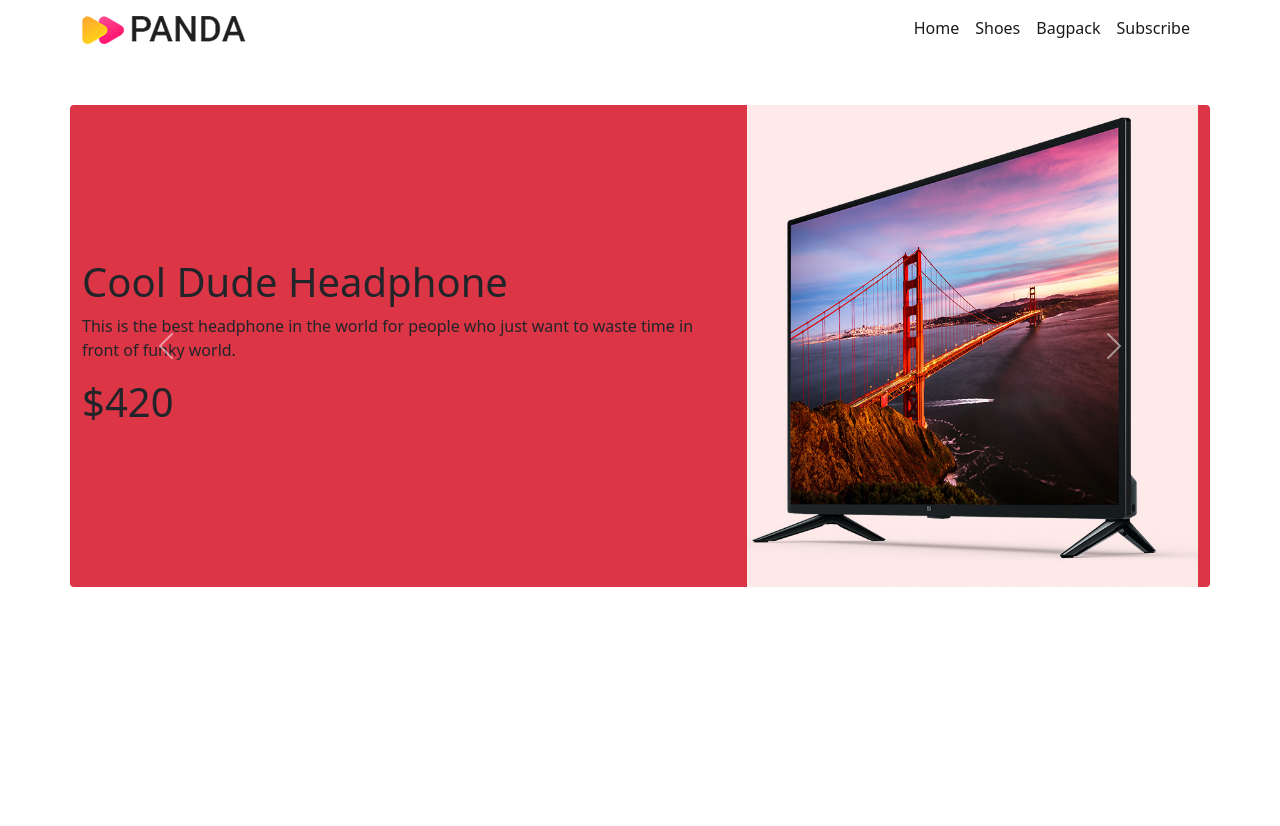
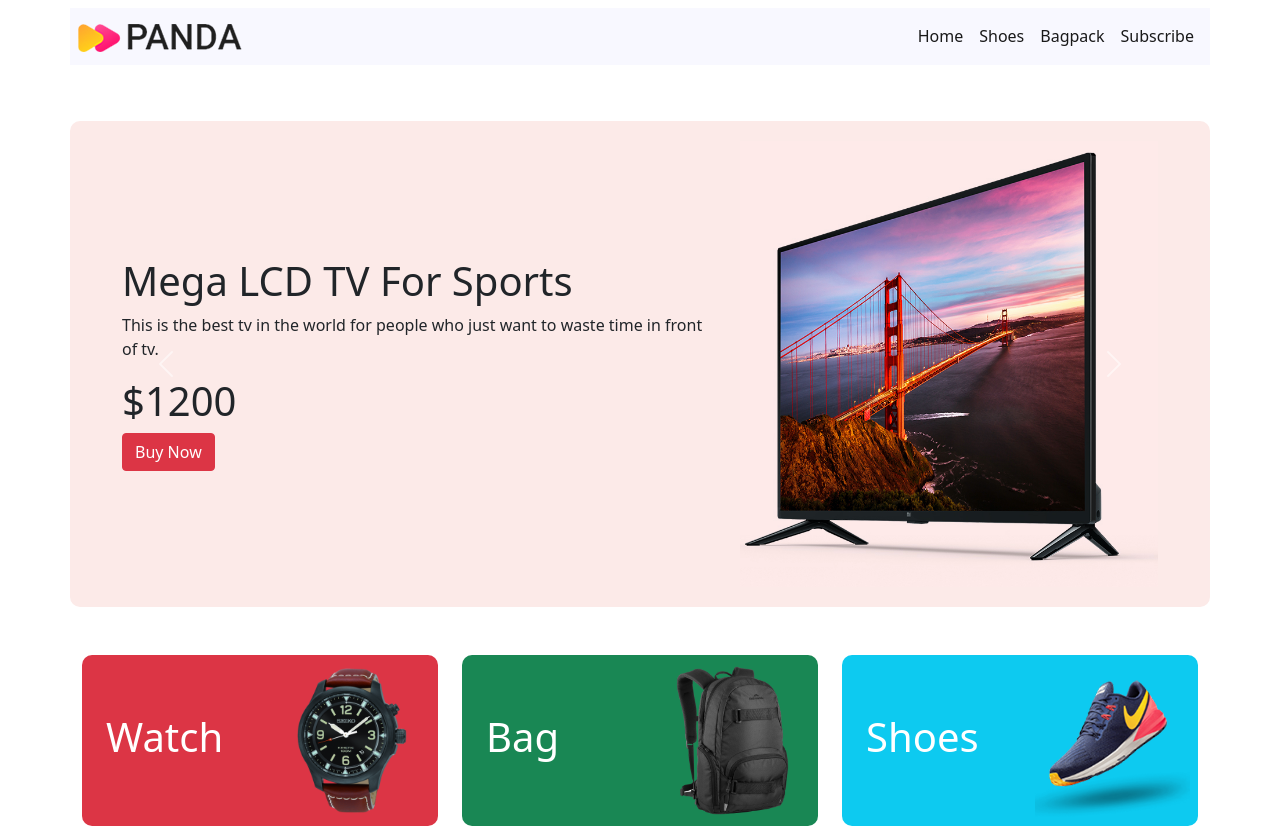
Before and after one commit to almaskhanzz/panda-commerce-bootstrap, a plain HTML site: page index.html in a window 1280 px wide. Both pictures are taken after a click on the link 164 px from the left and 28 px from the top of the page. Before the commit the page ends 800 px from the top, so only its background shows below. Drawn offline with Linux system fonts and the light colour scheme.

Commit message:
Category section updated

```diff
--- a/index.html
+++ b/index.html
@@ -15,7 +15,7 @@
 <body>
     <header>
         <nav class="navbar navbar-expand-lg navbar-light">
-            <div class="container">
+            <div class="container navbar-color p-lg-2">
                 <a class="navbar-brand" href="#">
                     <img src="images/logo.png" alt="" width="" height="">
                 </a>
@@ -42,7 +42,7 @@
                 </div>
             </div>
         </nav>
-        <section class="container mt-lg-5 bg-danger rounded">
+        <section class="container mt-lg-5 bg-slide">
             <div id="carouselExampleControls" class="carousel slide" data-bs-ride="carousel">
                 <div class="carousel-inner">
                     <div class="carousel-item active">
@@ -53,6 +53,7 @@
                                     front of funky world.
                                 </p>
                                 <h1>$420</h1>
+                                <a class="btn btn-danger" href="">Buy Now</a>
                             </div>
                             <div class="col-lg-5">
                                 <img src="images/banner-images/headphone.png" class="d-block w-100" alt="...">
@@ -62,11 +63,14 @@
                     <div class="carousel-item">
                         <div class="row d-flex align-items-center justify-content-center">
                             <div class="col-lg-7">
-                                <h1>Cool Dude Headphone</h1>
-                                <p>This is the best headphone in the world for people who just want to waste time in
-                                    front of funky world.
+                                <h1>Mega LCD TV For Sports
+                                </h1>
+                                <p>
+                                    This is the best tv in the world for people who just want to waste time in front of
+                                    tv.
                                 </p>
-                                <h1>$420</h1>
+                                <h1>$1200</h1>
+                                <a class="btn btn-danger" href="">Buy Now</a>
                             </div>
                             <div class="col-lg-5">
                                 <img src="images/banner-images/tv.png" class="d-block w-100" alt="...">
@@ -76,11 +80,13 @@
                     <div class="carousel-item">
                         <div class="row d-flex align-items-center justify-content-center">
                             <div class="col-lg-7">
-                                <h1>Cool Dude Headphone</h1>
-                                <p>This is the best headphone in the world for people who just want to waste time in
-                                    front of funky world.
+                                <h1>X-Box for your living room
+                                </h1>
+                                <p>This is the best x-box in the world for people who just want to waste time in front
+                                    of fake sports.
                                 </p>
-                                <h1>$420</h1>
+                                <h1>$600</h1>
+                                <a class="btn btn-danger" href="">Buy Now</a>
                             </div>
                             <div class="col-lg-5">
                                 <img src="images/banner-images/xbox.png" class="d-block w-100" alt="...">
@@ -101,8 +107,30 @@
             </div>
         </section>
     </header>
-    <main>
-
+    <!-- Main Section -->
+    <main class="mt-lg-5 mt-md-5 mt-4">
+        <section class="container">
+            <div class="row g-lg-4 g-md-3 g-2">
+                <div class="col-lg-4 col-md-6 col-12">
+                    <div class="bg-danger d-flex justify-content-between align-items-center ps-lg-4 p-lg-2 category">
+                        <h1 class="text-white">Watch</h1>
+                        <img src="images/categories/watch.png" alt="">
+                    </div>
+                </div>
+                <div class="col-lg-4 col-md-6 col-12">
+                    <div class="bg-success d-flex justify-content-between align-items-center ps-lg-4 p-lg-2 category">
+                        <h1 class="text-white">Bag</h1>
+                        <img src="images/categories/bag.png" alt="">
+                    </div>
+                </div>
+                <div class="col-lg-4 col-md-6 col-12">
+                    <div class="bg-info d-flex justify-content-between align-items-center ps-lg-4 p-lg-2 category">
+                        <h1 class="text-white">Shoes</h1>
+                        <img src="images/categories/shoes.png" alt="">
+                    </div>
+                </div>
+            </div>
+        </section>
     </main>
     <footer>
 
--- a/vanila-css/style.css
+++ b/vanila-css/style.css
@@ -0,0 +1,15 @@
+.navbar-color{
+    background-color: #F8F8FF;
+}
+.bg-slide{
+    background-color: #fceae8;
+    border-radius: 10px;
+
+}
+.carousel-item{
+    padding: 20px 40px;
+}
+/* Main Section */
+.category{
+    border-radius: 10px;
+}
```
